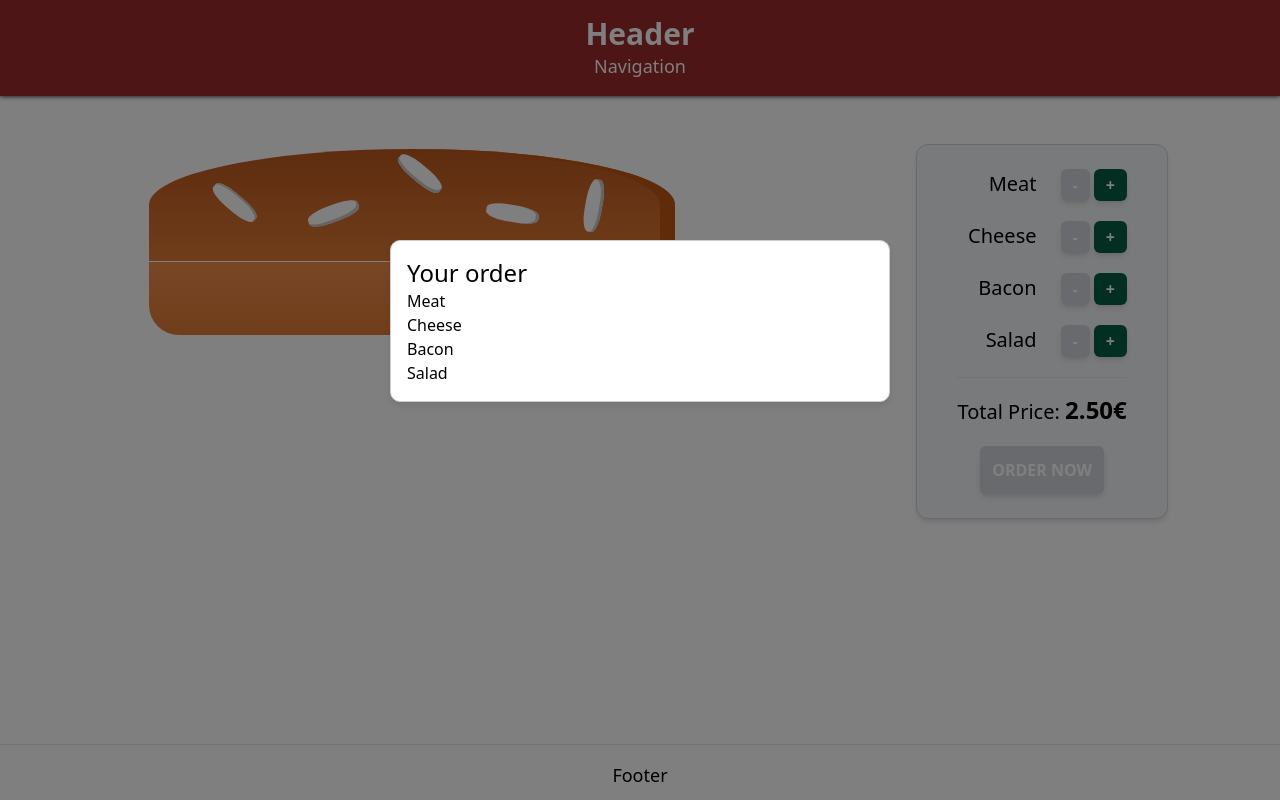
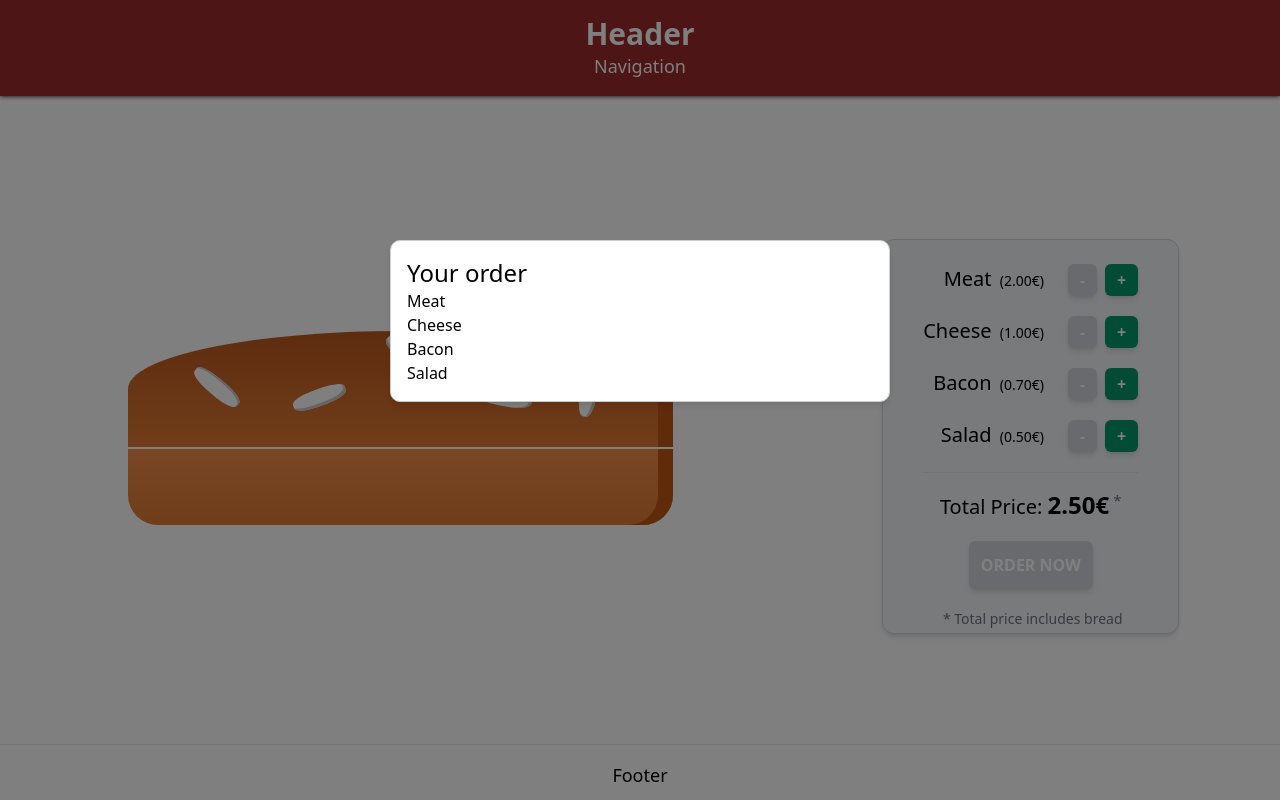
Before and after one commit to pasor1/react-burger-builder, a React (Create React App) app: page / in a window 1280 px wide. Built offline with nearby package versions, Linux system fonts and the light colour scheme.

Commit message:
Improved aspect & layout

```diff
--- a/src/components/Burger/Burger.module.css
+++ b/src/components/Burger/Burger.module.css
@@ -1,19 +1,21 @@
 .Burger {
-  margin:auto auto;
-  padding:20px;
+  margin:auto;
+  padding:10px;
   width: 360px;
-  height: 400px;
-  overflow: auto;
+  height: 360px;
   text-align: center;
   font-weight: bold;
   font-size: 1.2rem;
   position: relative;
+  display: flex;
+  flex-direction: column;
+  justify-content: center;
 }
 
 @media (min-width: 500px) and (min-height: 400px) {
   .Burger {
-    width: 450px;
-    height: 400px;
+    width: 500px;
+    height: 500px;
   }
 }
 
--- a/src/components/BurgerControls/BurgerControl/BurgerControl.js
+++ b/src/components/BurgerControls/BurgerControl/BurgerControl.js
@@ -2,13 +2,13 @@ import React from 'react';
 
 const BurgerControl = (props) => {
   return (
-    <div className="mb-5">
-      <span className="text-xl mr-6">{props.label}</span>
+    <div className="mb-5 whitespace-nowrap">
+      <span className="text-xl mr-1">{props.label}</span> <span className="font-light text-sm mr-6">({props.price.toFixed(2) + '€'})</span>
       {props.disabled
         ? <button disabled type="button" onClick={props.onClickMinus} className="py-1 px-3 bg-gray-300 text-white font-semibold rounded-md shadow-md focus:outline-none cursor-default">-</button>
-        : <button type="button" onClick={props.onClickMinus} className="py-1 px-3 bg-red-700 text-white font-semibold rounded-md shadow-md focus:outline-none hover:bg-red-600 hover:scale-95 transform transition duration-50 ease-in-out">-</button>
+        : <button type="button" onClick={props.onClickMinus} className="py-1 px-3 bg-red-600 text-white font-semibold rounded-md shadow-md focus:outline-none hover:bg-red-500 hover:scale-95 transform transition duration-50 ease-in-out">-</button>
       }
-      <button type="button" onClick={props.onClickPlus} className="py-1 px-3 ml-1 bg-green-800 text-white font-semibold rounded-md shadow-md focus:outline-none hover:bg-green-700 hover:scale-95 transform transition duration-50 ease-in-out">+</button>
+      <button type="button" onClick={props.onClickPlus} className="py-1 px-3 ml-2 bg-green-600 text-white font-semibold rounded-md shadow-md focus:outline-none hover:bg-green-500 hover:scale-95 transform transition duration-50 ease-in-out">+</button>
     </div>
   )
 }
--- a/src/components/BurgerControls/BurgerControls.js
+++ b/src/components/BurgerControls/BurgerControls.js
@@ -4,22 +4,27 @@ import { INGREDIENTS_LIST } from '../../containers/BurgerBuilder/BurgerBuilder'
 
 const BurgerControls = (props) => {
   return (
-    <div className="bg-gray-100 mx-auto p-6 px-10 w-auto mt-4 text-right shadow-md border border-gray-300 rounded-xl">
+    <div className="bg-gray-100 mx-auto p-6 pb-1 px-10 w-auto mt-4 text-right shadow-md border border-gray-300 rounded-xl">
       {INGREDIENTS_LIST.map((item) => (
         <BurgerControl
           key={item.ingredient}
           label={item.label}
+          price={item.price}
           disabled={!props.ingredients.includes(item.ingredient)}
           onClickPlus={() => props.onClickPlus(item.ingredient)}
           onClickMinus={() => props.onClickMinus(item.ingredient)} />
       ))}
       <hr className="my-4" />
       <div className="text-center">
-        <p className="text-xl font-light">Total Price: <span className="text-2xl font-bold">{props.totalPrice.toFixed(2)}€</span></p>
+        <p className="text-xl font-light">
+          Total Price: <span className="text-2xl font-bold">{props.totalPrice.toFixed(2)}€</span>
+          <sup className="text-md ml-1 text-gray-500">*</sup>
+        </p>
         {props.purchasable
-          ? <button className=" p-3 mt-5 text-white bg-gradient-to-t from-yellow-800 to-red-900 hover:from-yellow-700 hover:to-red-800 rounded-md border border-red-900 shadow-xl outline-none focus:outline-none hover:scale-105 transform transition duration-50 ease-in-out"> ORDER NOW</button>
-          : <button className=" p-3 mt-5 bg-gray-300 text-white font-semibold rounded-md shadow-md focus:outline-none cursor-default"> ORDER NOW</button>
+          ? <button className="p-3 my-5 text-white bg-gradient-to-t from-yellow-800 to-red-900 hover:from-yellow-700 hover:to-red-800 rounded-md border border-red-900 shadow-xl outline-none focus:outline-none hover:scale-105 transform transition duration-50 ease-in-out"> ORDER NOW</button>
+          : <button className="p-3 my-5 bg-gray-300 text-white font-semibold rounded-md shadow-md focus:outline-none cursor-default"> ORDER NOW</button>
         }
+        <p className="text-sm font-light ml-1 text-gray-500">* Total price includes bread</p>
       </div>
     </div>
   )
--- a/src/components/UI/Modal/Modal.js
+++ b/src/components/UI/Modal/Modal.js
@@ -4,7 +4,7 @@ import styles from './Modal.module.css'
 const modal = (props) => {
   return (
     <>
-      <div className={styles.ModalBackground}>
+      <div className={styles.ModalBackdrop}>
       </div>
       <div className={styles.Modal}>
         {props.children}
--- a/src/components/UI/Modal/Modal.module.css
+++ b/src/components/UI/Modal/Modal.module.css
@@ -1,4 +1,4 @@
-.ModalBackground {
+.ModalBackdrop {
     position: fixed;
     top: 0;
     right: 0;
--- a/src/containers/BurgerBuilder/BurgerBuilder.module.css
+++ b/src/containers/BurgerBuilder/BurgerBuilder.module.css
@@ -2,6 +2,6 @@
   display: flex;
   flex-wrap: wrap;
   justify-content: center;
-  align-items: flex-start;
+  align-items: center;
   margin: 10px;
 }
--- a/src/index.css
+++ b/src/index.css
@@ -1,3 +1,5 @@
 @tailwind base;
 @tailwind components;
 @tailwind utilities;
+
+body {min-width: 320px;}
```
Also changed, not shown: 1 other file (tests, documents, lock files or other folders).
